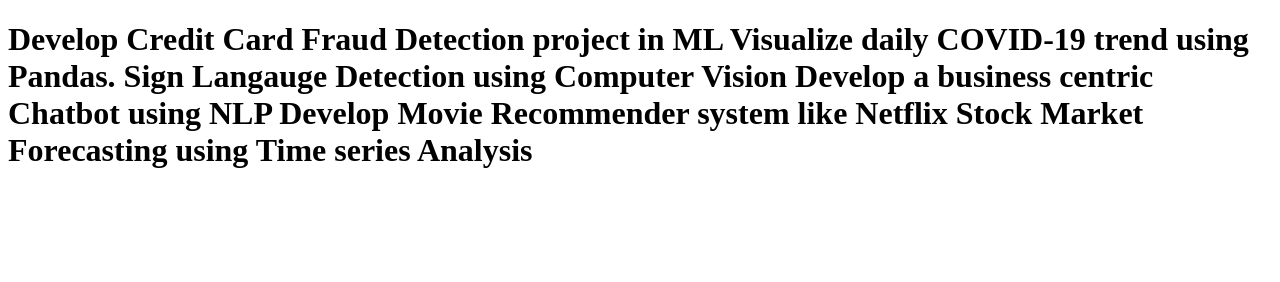
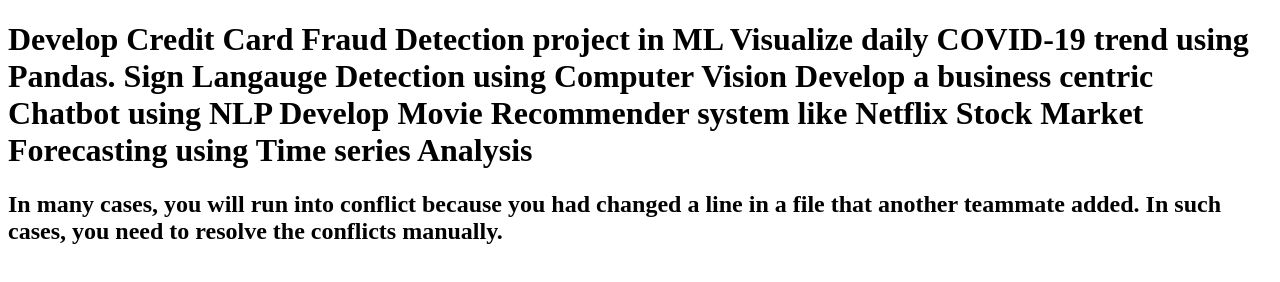
Before and after one commit to jitu98677/practice, a plain HTML site: page index.html in a window 1280 px wide. Drawn offline with Linux system fonts and the light colour scheme.

Commit message:
new h2 file adding for changes

```diff
--- a/index.html
+++ b/index.html
@@ -13,5 +13,9 @@
         Develop a business centric Chatbot using NLP
         Develop Movie Recommender system like Netflix
         Stock Market Forecasting using Time series Analysis</h1>
+     <h2>In many cases, you will run into conflict because you had changed a
+          line in a file that another teammate added. In such cases, you need to
+           resolve the conflicts manually.
+    </h2>
 </body>
 </html>
```
